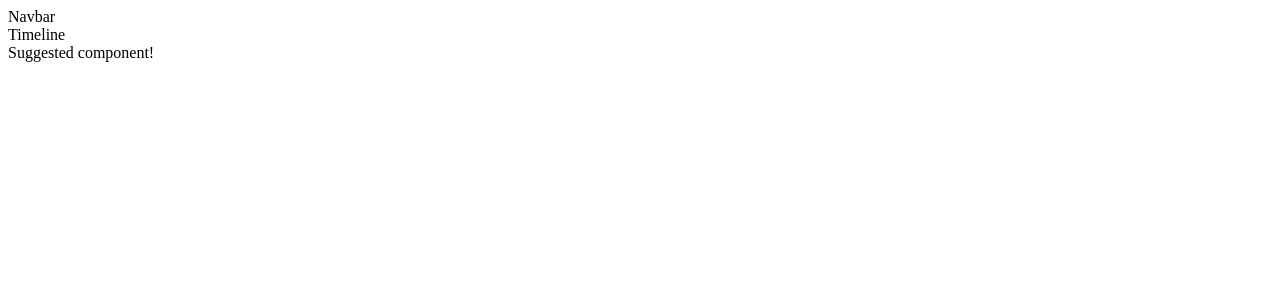
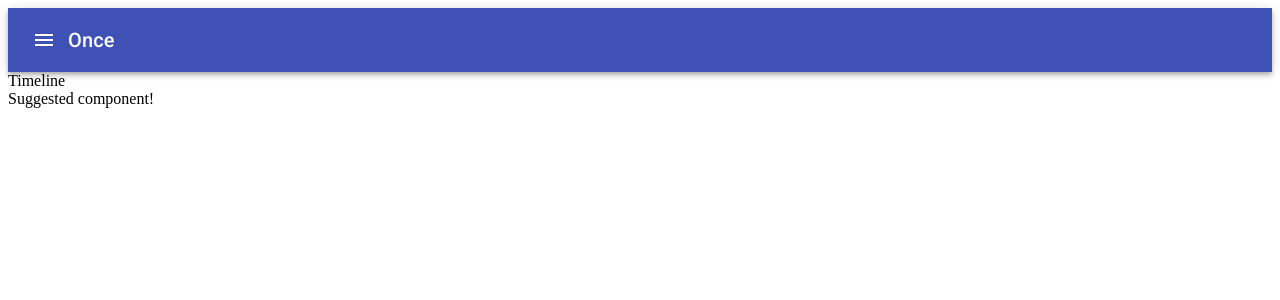
Before and after one commit to quinnfinite/once, a React app: page / in a window 1280 px wide. Shown: the top 300 px of the page. Built offline with nearby package versions, Linux system fonts and the light colour scheme.

Commit message:
Added a navigation bar

```diff
--- a/package.json
+++ b/package.json
@@ -22,6 +22,8 @@
     "@babel/core": "^7.10.5",
     "@babel/preset-env": "^7.10.4",
     "@babel/preset-react": "^7.10.4",
+    "@material-ui/core": "^4.11.0",
+    "@material-ui/icons": "^4.9.1",
     "babel-loader": "^8.1.0",
     "dotenv": "^8.2.0",
     "express": "^4.17.1",
--- a/public/index.html
+++ b/public/index.html
@@ -1,6 +1,8 @@
 <!DOCTYPE html>
 
 <head>
+  <link rel="stylesheet" href="https://fonts.googleapis.com/css?family=Roboto:300,400,500,700&display=swap" />
+  <link rel="stylesheet" href="https://fonts.googleapis.com/icon?family=Material+Icons" />
 
 </head>
 <body>
--- a/src/components/Navbar.jsx
+++ b/src/components/Navbar.jsx
@@ -1,7 +1,22 @@
 import React from 'react';
+import AppBar from '@material-ui/core/AppBar';
+import Toolbar from '@material-ui/core/Toolbar';
+import Typography from '@material-ui/core/Typography';
+import Button from '@material-ui/core/Button';
+import IconButton from '@material-ui/core/IconButton';
+import MenuIcon from '@material-ui/icons/Menu';
 
 const Navbar = (props) => (
-  <div>Navbar</div>
+  <AppBar position="static">
+    <Toolbar>
+      <IconButton edge="start" color="inherit" aria-label="menu">
+        <MenuIcon />
+      </IconButton>
+      <Typography variant="h6" >
+        Once
+      </Typography>
+    </Toolbar>
+  </AppBar>
 )
 
 export default Navbar;
```
Also changed, not shown: 1 other file (tests, documents, lock files or other folders).
